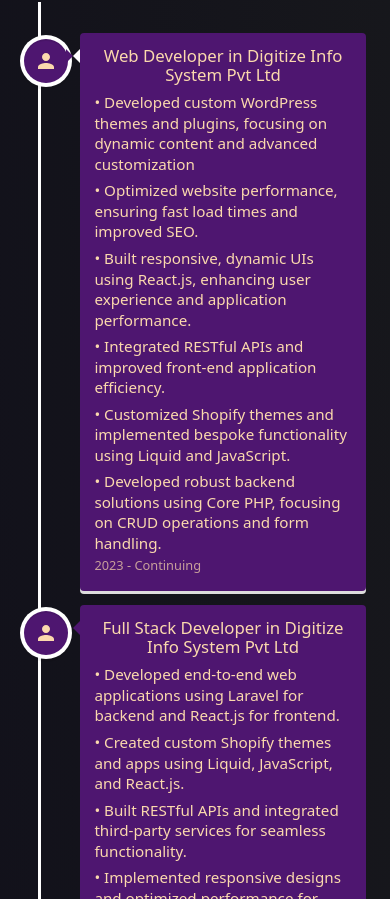
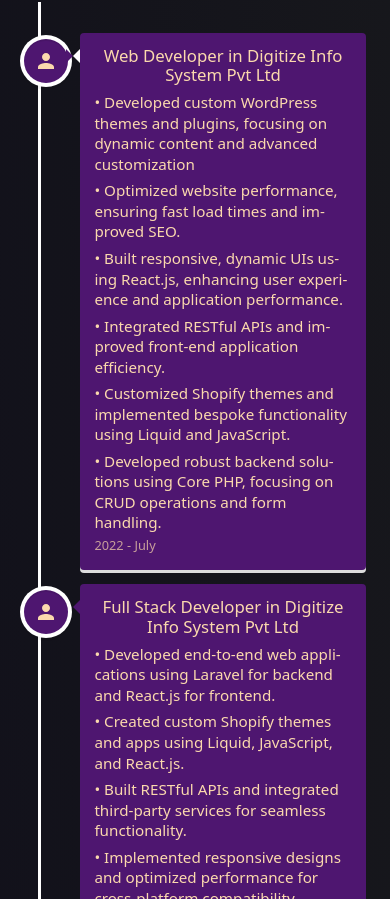
Before and after one commit to apit04726/Personal-Portfolio-main, a React (Create React App) app: page /experiencejourney in a window 390 px wide. Shown: the part 1285-2184 px from the top of the page. Built offline with nearby package versions, Linux system fonts and the light colour scheme.

Commit message:
feat: Update experience dates in ExperienceJourney and enhance mobile text alignment for blog and timeline sections

```diff
--- a/src/components/aboutme/journey/ExperienceJourney.js
+++ b/src/components/aboutme/journey/ExperienceJourney.js
@@ -35,7 +35,7 @@ function ExperienceJourney() {
           className="vertical-timeline-element--work"
           contentStyle={{ background: "rgb(78 22 112)", color: "#fbd9ad" }}
           contentArrowStyle={{ borderLeft: "7px solid  rgb(78 22 112)" }}
-          date= "2023 - Continuing"
+          date= "2022 - July"
           iconStyle={{ background: "rgb(78 22 112)", color: "#fbd9ad" }}
           icon={<PersonIcon />}
         >
@@ -58,7 +58,7 @@ function ExperienceJourney() {
           className="vertical-timeline-element--work"
           contentStyle={{ background: "rgb(78 22 112)", color: "#fbd9ad" }}
           contentArrowStyle={{ borderRight: "7px solid  rgb(78 22 112)" }}
-          date="2021 - 2022"
+          date="2023 - Present"
           iconStyle={{ background: "rgb(78 22 112)", color: "#fbd9ad" }}
           icon={<PersonIcon />}
         >
--- a/src/style.css
+++ b/src/style.css
@@ -1905,3 +1905,35 @@ html {
 #resume{
   height:800px;
 }
+
+/* Fix: Prevent large justification gaps on small/mobile screens for blog/timeline text */
+@media (max-width: 767px) {
+  .blog-content p,
+  .blog-excerpt,
+  .blog-post-content p,
+  .vertical-timeline-element-content p,
+  .project-desc,
+  .project-sub {
+    text-align: left !important;
+    text-justify: none !important;
+    hyphens: auto !important;
+    word-break: break-word !important;
+    -webkit-hyphens: auto !important;
+    -ms-hyphens: auto !important;
+    max-width: 100% !important;
+  }
+}
+
+/* Additional mobile fix: normalize spacing for all paragraph text to remove large gaps */
+@media (max-width: 767px) {
+  p {
+    text-align: left !important;
+    text-justify: none !important;
+    hyphens: auto !important;
+    word-break: break-word !important;
+    word-spacing: normal !important;
+    letter-spacing: normal !important;
+    -webkit-hyphens: auto !important;
+    max-width: 100% !important;
+  }
+}
```
